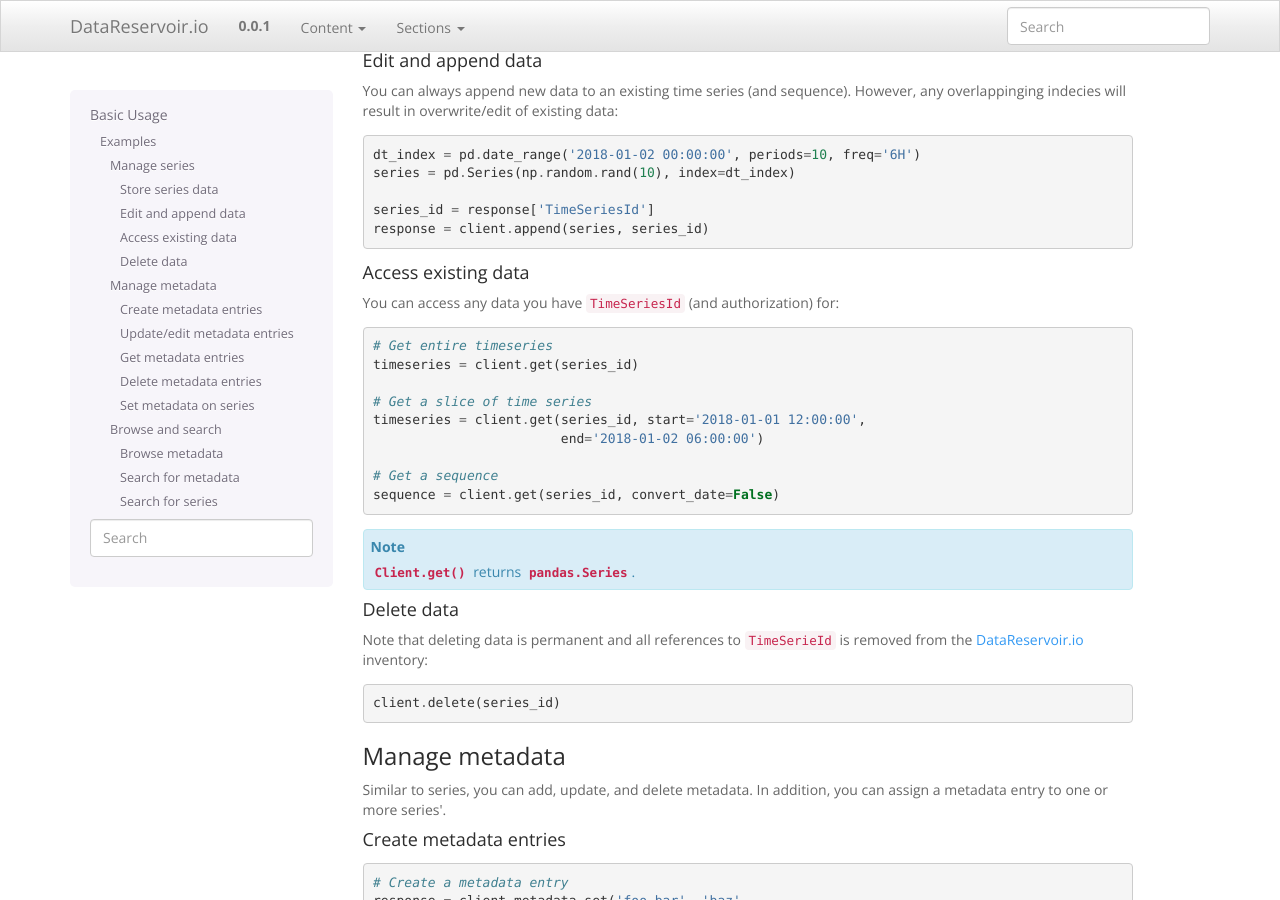
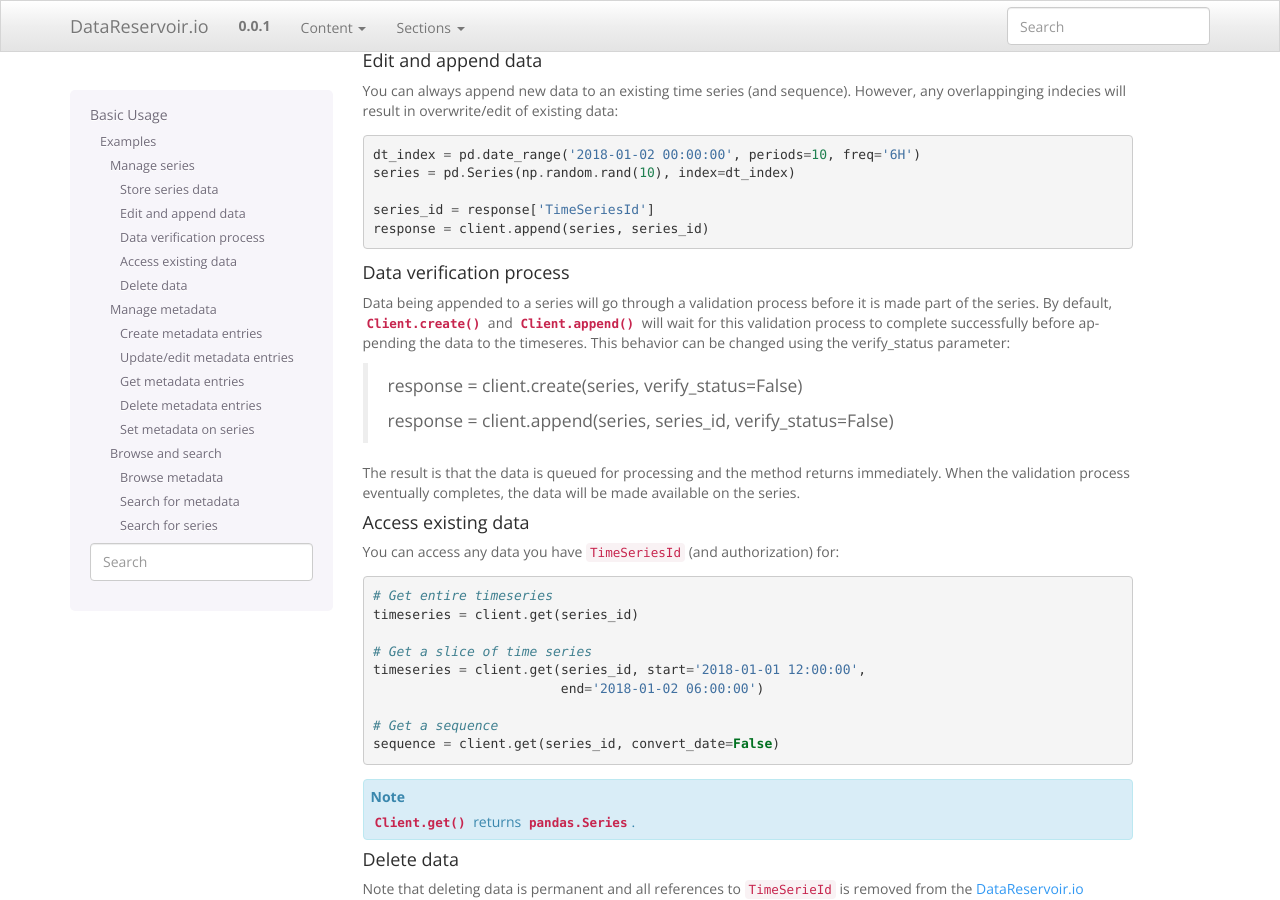
Before and after one commit to 4Subsea/drio-python, a Sphinx documentation site: the page built from docs/basic_usage.rst, in a window 1280 px wide and 900 px high, scrolled down 1577 px. Built offline with Sphinx 7.4.7, drawn with Linux system fonts in a browser that asks for light colours.

Commit message:
Updated doc with example

```diff
--- a/docs/basic_usage.rst
+++ b/docs/basic_usage.rst
@@ -100,6 +100,24 @@ data::
 
     series_id = response['TimeSeriesId']
     response = client.append(series, series_id)
+
+
+Data verification process
+-------------------------
+
+Data being appended to a series will go through a validation process before it
+is made part of the series. By default, :py:func:`Client.create` and
+:py:func:`Client.append` will wait for this validation process to complete
+successfully before appending the data to the timeseres. This behavior can be
+changed using the verify_status parameter:
+
+    response = client.create(series, verify_status=False)
+
+    response = client.append(series, series_id, verify_status=False)
+
+The result is that the data is queued for processing and the method returns
+immediately. When the validation process eventually completes, the data will
+be made available on the series.
 
 
 Access existing data
```
